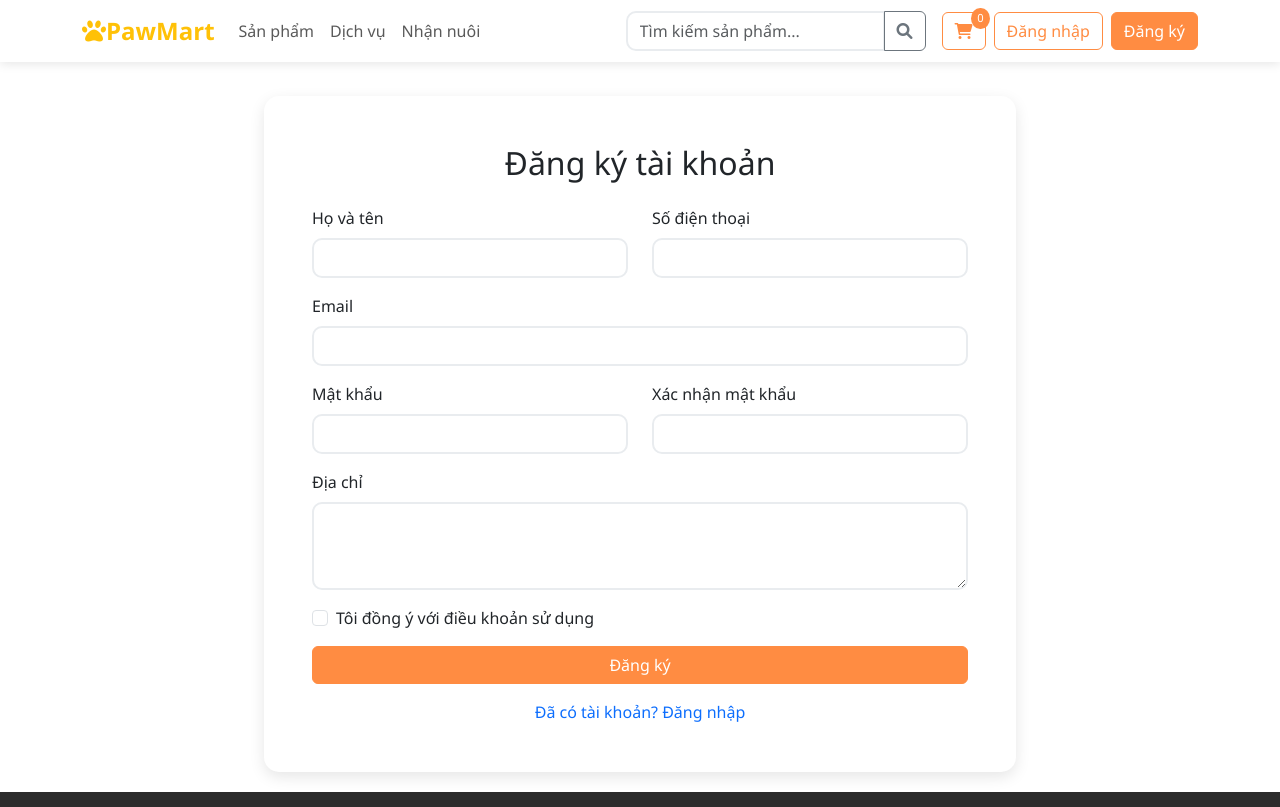
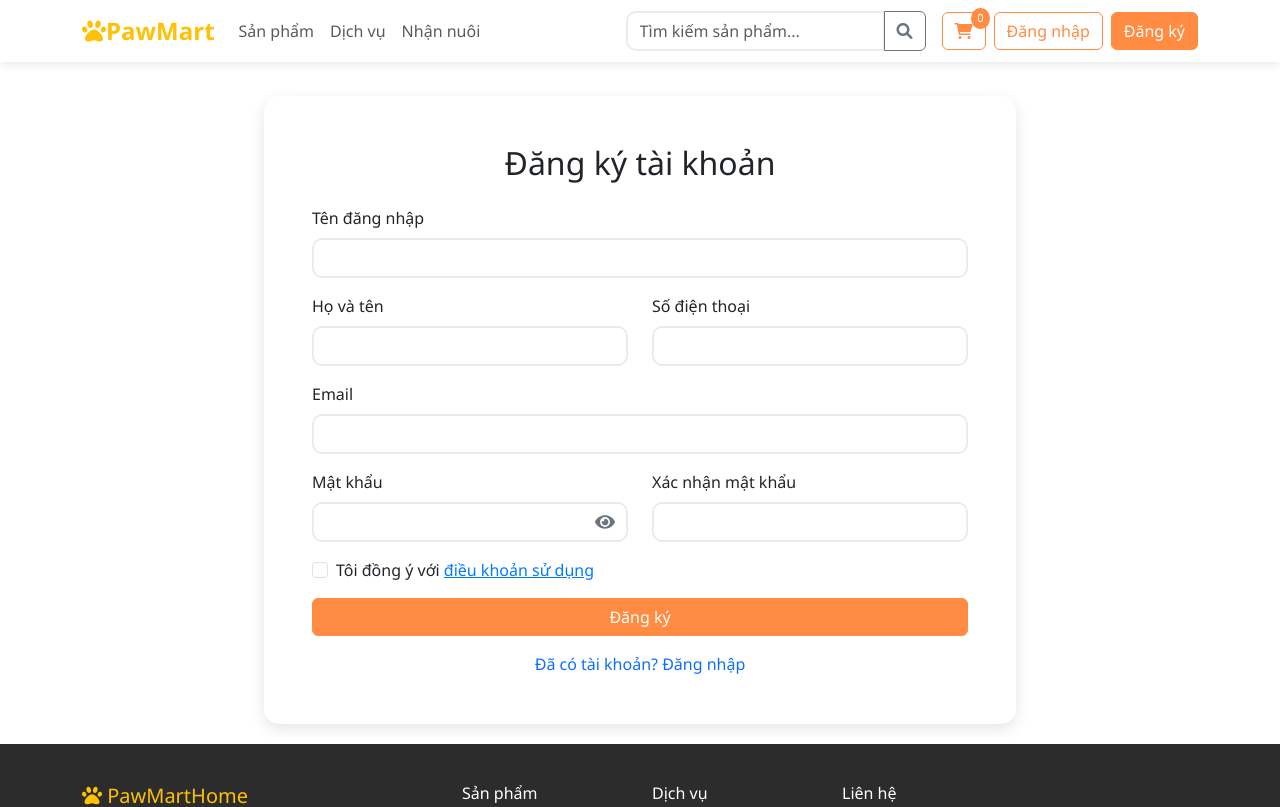
Before and after one commit to BuiThaiBao/pet_shop_React, a React (Create React App) app: page /register in a window 1280 px wide. Shown: the top 807 px of the page. Built offline with nearby package versions, Linux system fonts and the light colour scheme.

Commit message:
update register and login fix

```diff
--- a/src/components/auth/RegisterPage.jsx
+++ b/src/components/auth/RegisterPage.jsx
@@ -1,20 +1,109 @@
 import React, { useState } from 'react';
+import { FaEye, FaEyeSlash } from 'react-icons/fa';
 import { useNavigate, Link } from 'react-router-dom';
 import { useAuth } from '../../context/AuthContext';
 import { useToast } from '../../context/ToastContext';
 
+const TERMS_CONTENT = (
+  <div>
+    <h4>Điều khoản sử dụng Pet Shop</h4>
+    <p>
+      Chào mừng bạn đến với Pet Shop! Trước khi sử dụng các dịch vụ và sản phẩm của chúng tôi, vui lòng đọc kỹ và hiểu rõ các điều khoản dưới đây.
+      Việc bạn tiếp tục sử dụng đồng nghĩa rằng bạn đã đồng ý tuân thủ toàn bộ điều khoản.
+    </p>
+
+    <h5>1. Thông tin tài khoản và cá nhân</h5>
+    <ul>
+      <li>Bạn phải cung cấp thông tin cá nhân chính xác, đầy đủ và được cập nhật khi đăng ký tài khoản.</li>
+      <li>Bạn chịu trách nhiệm hoàn toàn đối với tính chính xác của thông tin mà bạn cung cấp.</li>
+      <li>Nếu phát hiện thông tin không đúng sự thật, Pet Shop có quyền đình chỉ hoặc hủy tài khoản của bạn.</li>
+    </ul>
+
+    <h5>2. Bảo mật tài khoản</h5>
+    <ul>
+      <li>Bạn có trách nhiệm bảo mật tên đăng nhập và mật khẩu.</li>
+      <li>Mọi hoạt động phát sinh từ tài khoản của bạn sẽ được coi là do bạn thực hiện.</li>
+      <li>Nếu phát hiện hành vi truy cập trái phép, bạn cần thông báo ngay cho Pet Shop.</li>
+    </ul>
+
+    <h5>3. Quyền riêng tư và bảo mật dữ liệu</h5>
+    <ul>
+      <li>Pet Shop cam kết bảo mật thông tin cá nhân của bạn theo chính sách bảo mật.</li>
+      <li>Chúng tôi không bán, chia sẻ hay trao đổi thông tin khách hàng cho bên thứ ba trừ khi có yêu cầu pháp luật.</li>
+      <li>Bạn đồng ý rằng Pet Shop có thể sử dụng dữ liệu của bạn để cải thiện dịch vụ, chăm sóc khách hàng và gửi thông báo liên quan.</li>
+    </ul>
+
+    <h5>4. Sử dụng dịch vụ</h5>
+    <ul>
+      <li>Không được sử dụng dịch vụ của Pet Shop cho các hoạt động vi phạm pháp luật.</li>
+      <li>Không được gây ảnh hưởng đến hệ thống, làm gián đoạn dịch vụ hoặc tấn công bảo mật.</li>
+      <li>Không được sử dụng hình ảnh, nội dung từ Pet Shop cho mục đích thương mại mà chưa có sự cho phép.</li>
+    </ul>
+
+    <h5>5. Đặt hàng và thanh toán</h5>
+    <ul>
+      <li>Khi đặt hàng, bạn cần cung cấp thông tin chính xác về địa chỉ giao hàng, phương thức thanh toán.</li>
+      <li>Đơn hàng chỉ được xác nhận khi bạn hoàn tất quá trình thanh toán theo hướng dẫn.</li>
+      <li>Trong một số trường hợp, Pet Shop có thể liên hệ với bạn để xác minh thông tin đơn hàng.</li>
+    </ul>
+
+    <h5>6. Giao hàng và đổi trả</h5>
+    <ul>
+      <li>Thời gian giao hàng có thể thay đổi tùy theo khu vực, điều kiện thời tiết hoặc yếu tố khách quan.</li>
+      <li>Bạn có quyền đổi/trả sản phẩm theo chính sách đổi trả được công bố trên website.</li>
+      <li>Pet Shop không chịu trách nhiệm cho thiệt hại phát sinh nếu bạn cung cấp sai địa chỉ giao hàng.</li>
+    </ul>
+
+    <h5>7. Trách nhiệm và giới hạn trách nhiệm</h5>
+    <ul>
+      <li>Pet Shop nỗ lực cung cấp dịch vụ tốt nhất nhưng không đảm bảo hệ thống hoạt động liên tục 100%.</li>
+      <li>Pet Shop không chịu trách nhiệm cho thiệt hại gián tiếp, đặc biệt hoặc hệ quả do việc sử dụng dịch vụ.</li>
+      <li>Bạn đồng ý rằng rủi ro khi sử dụng dịch vụ hoàn toàn thuộc về bạn.</li>
+    </ul>
+
+    <h5>8. Sở hữu trí tuệ</h5>
+    <ul>
+      <li>Tất cả nội dung trên Pet Shop (logo, hình ảnh, mã nguồn, thiết kế) đều thuộc quyền sở hữu trí tuệ của chúng tôi.</li>
+      <li>Nghiêm cấm sao chép, sử dụng, phân phối mà không có sự cho phép bằng văn bản từ Pet Shop.</li>
+    </ul>
+
+    <h5>9. Thay đổi và cập nhật điều khoản</h5>
+    <ul>
+      <li>Pet Shop có quyền thay đổi, cập nhật điều khoản này bất cứ lúc nào.</li>
+      <li>Chúng tôi sẽ thông báo các thay đổi trên website hoặc qua email.</li>
+      <li>Bạn có trách nhiệm kiểm tra và theo dõi các cập nhật thường xuyên.</li>
+    </ul>
+
+    <h5>10. Liên hệ hỗ trợ</h5>
+    <p>
+      Nếu có bất kỳ câu hỏi hoặc thắc mắc nào về điều khoản sử dụng, vui lòng liên hệ bộ phận hỗ trợ khách hàng của chúng tôi qua:
+    </p>
+    <ul>
+      <li><b>Email: support@petshop.vn</b></li>
+      <li><b>Hotline: 1900-1234</b></li>
+      <li><b>Địa chỉ: 123 Đường ABC, Thường Tín, TP. Hà Nội</b></li>
+    </ul>
+
+    <p>
+      Việc bạn nhấn nút "Đăng ký" đồng nghĩa với việc bạn đã đọc, hiểu và đồng ý tuân thủ toàn bộ Điều khoản sử dụng này.
+    </p>
+  </div>
+);
+
 const RegisterPage = () => {
   const [formData, setFormData] = useState({
+    username: '',
     fullName: '',
     phone: '',
     email: '',
     password: '',
     confirmPassword: '',
-    address: '',
     agreeTerms: false
   });
   const [errors, setErrors] = useState({});
   const [isSubmitting, setIsSubmitting] = useState(false);
+  const [showTermsModal, setShowTermsModal] = useState(false);
+  const [showPassword, setShowPassword] = useState(false);
 
   const { register } = useAuth();
   const { showToast } = useToast();
@@ -39,6 +128,13 @@ const RegisterPage = () => {
   const validateForm = () => {
     const newErrors = {};
 
+        // Username validation
+    if (!formData.username.trim()) {
+      newErrors.username = 'Vui lòng nhập tên đăng nhập';
+    } else if (formData.username.length < 4) {
+      newErrors.username = 'Tên đăng nhập phải có ít nhất 4 ký tự';
+    }
+
     // Full name validation
     if (!formData.fullName.trim()) {
       newErrors.fullName = 'Vui lòng nhập họ tên';
@@ -61,20 +157,17 @@ const RegisterPage = () => {
     // Password validation
     if (!formData.password) {
       newErrors.password = 'Vui lòng nhập mật khẩu';
-    } else if (formData.password.length < 6) {
-      newErrors.password = 'Mật khẩu phải có ít nhất 6 ký tự';
-    }
+    } else if (formData.password.length < 8) {
+      newErrors.password = 'Mật khẩu phải có ít nhất 8 ký tự';
+    }else if (!/(?=.*[a-zA-Z])(?=.*\d)/.test(formData.password)) {
+    newErrors.password = 'Mật khẩu phải chứa cả chữ và số';
+  }
 
     // Confirm password validation
     if (!formData.confirmPassword) {
       newErrors.confirmPassword = 'Vui lòng xác nhận mật khẩu';
     } else if (formData.password !== formData.confirmPassword) {
       newErrors.confirmPassword = 'Mật khẩu xác nhận không khớp';
-    }
-
-    // Address validation
-    if (!formData.address.trim()) {
-      newErrors.address = 'Vui lòng nhập địa chỉ';
     }
 
     // Terms validation
@@ -96,16 +189,24 @@ const RegisterPage = () => {
     setIsSubmitting(true);
 
     try {
-      await register({
+      const response = await fetch('/v1/users', {
+      method: 'POST',
+      headers: { 'Content-Type': 'application/json' },
+      body: JSON.stringify({
+        username: formData.username,
+        password: formData.password,
+        email: formData.email,
         fullName: formData.fullName,
-        phone: formData.phone,
-        email: formData.email,
-        password: formData.password,
-        address: formData.address
-      });
-
+        phone: formData.phone
+      })
+    });
+    const data = await response.json();
+    if (data.success) {
       showToast('Đăng ký thành công! Vui lòng đăng nhập.', 'success');
       navigate('/login');
+    } else {
+      showToast(data.message || 'Đăng ký thất bại. Vui lòng thử lại.', 'error');
+    }
     } catch (error) {
       showToast('Đăng ký thất bại. Vui lòng thử lại.', 'error');
     } finally {
@@ -123,6 +224,20 @@ const RegisterPage = () => {
                 <h2 className="text-center mb-4">Đăng ký tài khoản</h2>
                 <form onSubmit={handleSubmit} noValidate>
                   <div className="row">
+                    <div className="mb-3">
+                      <label className="form-label">Tên đăng nhập</label>
+                      <input
+                        type="text"
+                        className={`form-control ${errors.username ? 'is-invalid' : ''}`}
+                        name="username"
+                        value={formData.username}
+                        onChange={handleInputChange}
+                        required
+                      />
+                      {errors.username && (
+                        <div className="invalid-feedback">{errors.username}</div>
+                      )}
+                    </div>
                     <div className="col-md-6 mb-3">
                       <label className="form-label">Họ và tên</label>
                       <input
@@ -169,17 +284,32 @@ const RegisterPage = () => {
                   </div>
 
                   <div className="row">
-                    <div className="col-md-6 mb-3">
+                    <div className="col-md-6 mb-3 position-relative">
                       <label className="form-label">Mật khẩu</label>
                       <input
-                        type="password"
-                        className={`form-control ${errors.password ? 'is-invalid' : ''}`}
+                        type={showPassword ? 'text' : 'password'}
+                        className={`form-control pe-5 ${errors.password ? 'is-invalid' : ''}`}
                         name="password"
                         value={formData.password}
                         onChange={handleInputChange}
                         required
                         minLength="6"
                       />
+                      <span
+                        onClick={() => setShowPassword(!showPassword)}
+                        style={{
+                          position: 'absolute',
+                          right: errors.password ? '45px' : '25px',
+                          top: errors.password ? '50%' : '69%',
+                          transform: 'translateY(-50%)',
+                          cursor: 'pointer',
+                          color: '#6c757d',
+                          fontSize: '1.25rem',
+                          zIndex: 2
+                        }}
+                      >
+                        {showPassword ? <FaEyeSlash /> : <FaEye />}
+                      </span>
                       {errors.password && (
                         <div className="invalid-feedback">{errors.password}</div>
                       )}
@@ -200,21 +330,6 @@ const RegisterPage = () => {
                     </div>
                   </div>
 
-                  <div className="mb-3">
-                    <label className="form-label">Địa chỉ</label>
-                    <textarea
-                      className={`form-control ${errors.address ? 'is-invalid' : ''}`}
-                      name="address"
-                      rows="3"
-                      value={formData.address}
-                      onChange={handleInputChange}
-                      required
-                    />
-                    {errors.address && (
-                      <div className="invalid-feedback">{errors.address}</div>
-                    )}
-                  </div>
-
                   <div className="mb-3 form-check">
                     <input
                       type="checkbox"
@@ -226,7 +341,13 @@ const RegisterPage = () => {
                       required
                     />
                     <label className="form-check-label" htmlFor="agreeTerms">
-                      Tôi đồng ý với điều khoản sử dụng
+                      Tôi đồng ý với{' '}
+                      <span
+                        style={{ color: '#007bff', textDecoration: 'underline', cursor: 'pointer' }}
+                        onClick={() => setShowTermsModal(true)}
+                      >
+                        điều khoản sử dụng
+                      </span>
                     </label>
                     {errors.agreeTerms && (
                       <div className="invalid-feedback">{errors.agreeTerms}</div>
@@ -252,6 +373,27 @@ const RegisterPage = () => {
           </div>
         </div>
       </div>
+      {/* Modal điều khoản sử dụng */}
+      {showTermsModal && (
+        <div className="modal fade show" style={{ display: 'block', background: 'rgba(0,0,0,0.5)' }}>
+          <div className="modal-dialog modal-lg modal-dialog-centered">
+            <div className="modal-content">
+              <div className="modal-header">
+                <h5 className="modal-title">Điều khoản sử dụng</h5>
+                <button type="button" className="btn-close" onClick={() => setShowTermsModal(false)}></button>
+              </div>
+              <div className="modal-body" style={{ maxHeight: '70vh', overflowY: 'auto' }}>
+                {TERMS_CONTENT}
+              </div>
+              <div className="modal-footer">
+                <button type="button" className="btn btn-secondary" onClick={() => setShowTermsModal(false)}>
+                  Đóng
+                </button>
+              </div>
+            </div>
+          </div>
+        </div>
+      )}
     </div>
   );
 };
```
Also changed, not shown: src/components/auth/LoginPage.jsx (+6 -4 lines).
